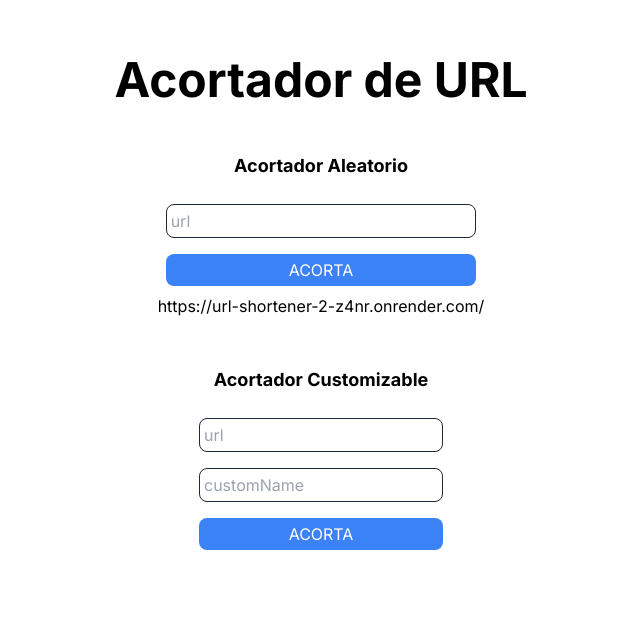
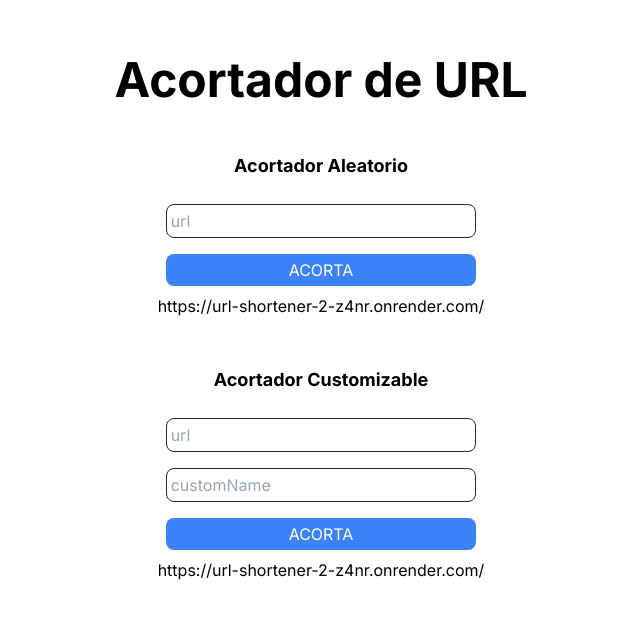
Before and after one commit to CristianMozetich/Url-Shortener, a Next.js app in the folder frontend/: page / in a window 1280 px wide. Shown: the top 618 px of the page, without its empty margins (319-959 px from the left). Built offline with nearby package versions, Linux system fonts and the light colour scheme.

Commit message:
customUrl

```diff
--- a/frontend/src/app/components/customurl/CustomUrl.jsx
+++ b/frontend/src/app/components/customurl/CustomUrl.jsx
@@ -1,5 +1,6 @@
 "use client";
 import { useState, useRef } from "react";
+import Link from "next/link";
 
 export default function CustomUrl() {
     const urlRef = useRef();
@@ -21,7 +22,7 @@ export default function CustomUrl() {
         })
         .then((res) => res.json())
         .then((data) => {
-            setCustomUrl(data);
+            setCustomUrl(data.data.shortUrl);
             urlRef.current.value = "";
             customNameRef.current.value = "";
         })
@@ -48,6 +49,11 @@ export default function CustomUrl() {
           placeholder="customName"
         />
         <button className="m-2 p-1 bg-blue-500 text-white rounded-lg">ACORTA</button>
+        <Link href={`https://url-shortener-2-z4nr.onrender.com/${customUrl}`}>
+        </Link>
+        <span>
+          https://url-shortener-2-z4nr.onrender.com/{customUrl}
+        </span>
       </form>
     </>
   );
```
